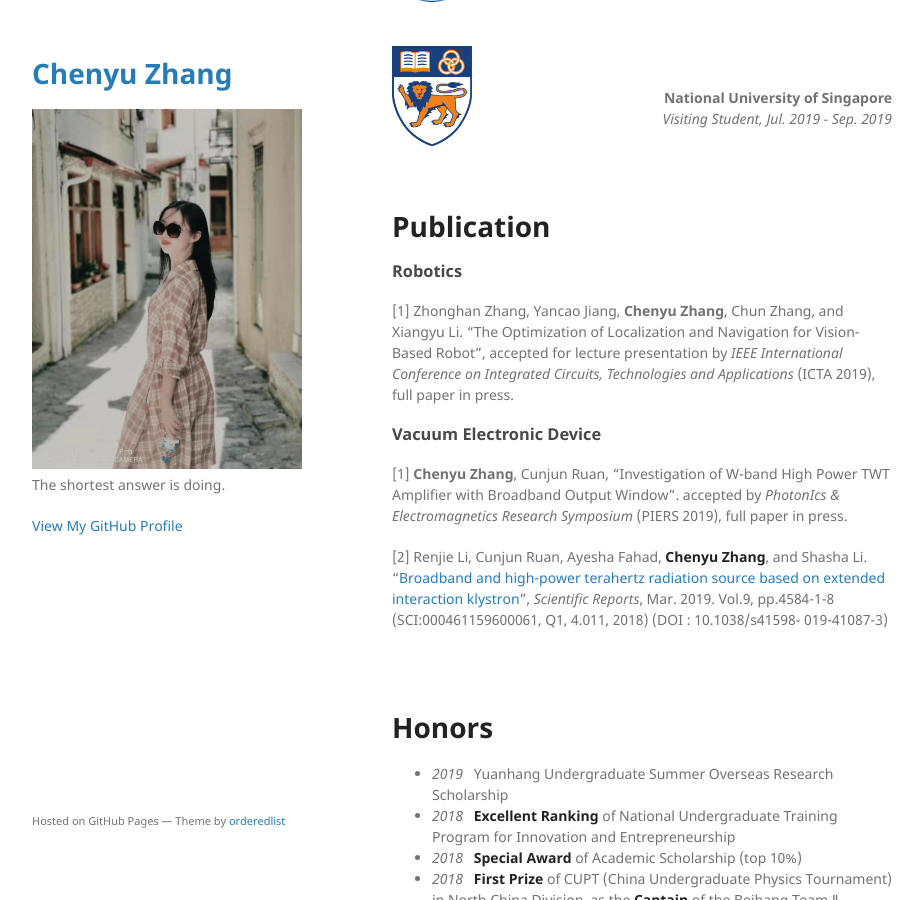
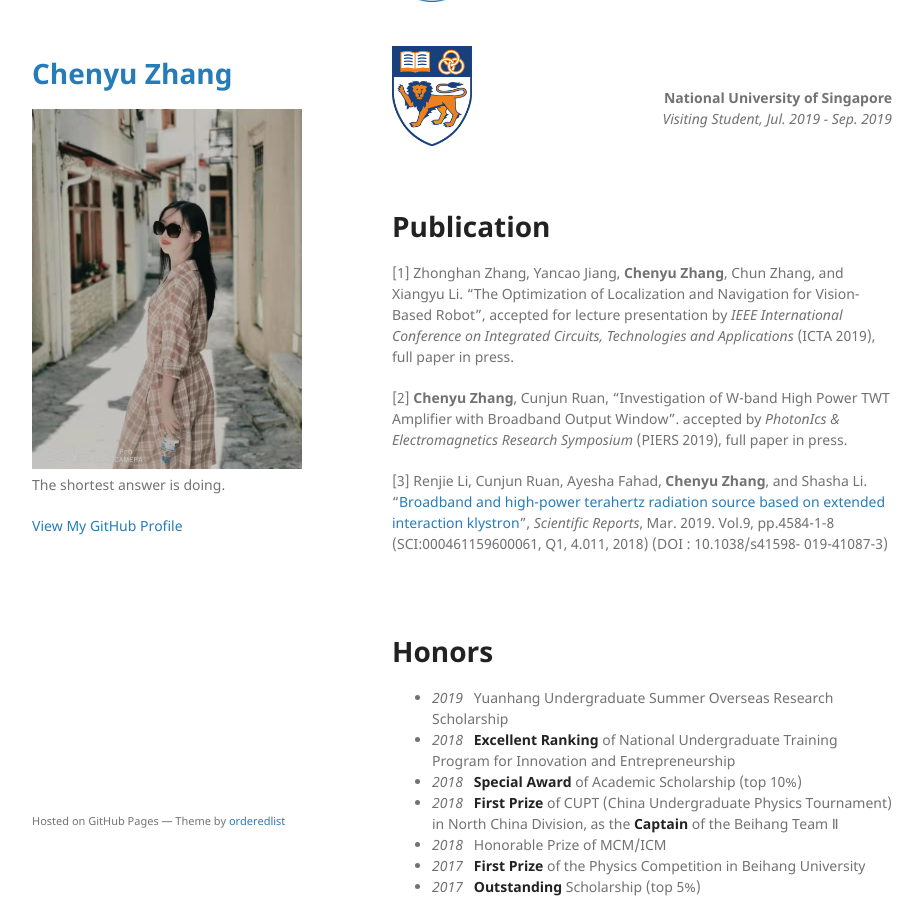
Before and after one commit to AngelicaZ/angelicaz.github.io, a Jekyll site: the page built from index.md, in a window 1280 px wide and 900 px high, scrolled down 745 px. Shown: the whole window, without its empty margins (178-1101 px from the left). Built offline with Jekyll 4.4.1, drawn with Linux system fonts in a browser that asks for light colours; our own code applies the rules of GitHub Pages for plain Markdown files.

Commit message:
Update1108.md

```diff
--- a/index.md
+++ b/index.md
@@ -40,13 +40,12 @@ Here is my [CV](./CV_Chenyu Zhang.pdf).
 <br>
 
 # Publication
-### Robotics
+
 [1] Zhonghan Zhang, Yancao Jiang, <b>Chenyu Zhang</b>, Chun Zhang, and Xiangyu Li. “The Optimization of Localization and Navigation for Vision-Based Robot”, accepted for lecture presentation by <i>IEEE International Conference on Integrated Circuits, Technologies and Applications</i> (ICTA 2019), full paper in press.
 
-### Vacuum Electronic Device
-[1] <b>Chenyu Zhang</b>, Cunjun Ruan, “Investigation of W-band High Power TWT Amplifier with Broadband Output Window”. accepted by <i>PhotonIcs & Electromagnetics Research Symposium</i> (PIERS 2019), full paper in press.
+[2] <b>Chenyu Zhang</b>, Cunjun Ruan, “Investigation of W-band High Power TWT Amplifier with Broadband Output Window”. accepted by <i>PhotonIcs & Electromagnetics Research Symposium</i> (PIERS 2019), full paper in press.
 
-[2] Renjie Li, Cunjun Ruan, Ayesha Fahad, **Chenyu Zhang**, and Shasha Li. “[Broadband and high-power terahertz radiation source based on extended interaction klystron](https://www.nature.com/articles/s41598-019-41087-3)”, *Scientific Reports*, Mar. 2019. Vol.9, pp.4584-1-8 (SCI:000461159600061, Q1, 4.011, 2018) (DOI : 10.1038/s41598- 019-41087-3)
+[3] Renjie Li, Cunjun Ruan, Ayesha Fahad, <b>Chenyu Zhang</b>, and Shasha Li. “[Broadband and high-power terahertz radiation source based on extended interaction klystron](https://www.nature.com/articles/s41598-019-41087-3)”, *Scientific Reports*, Mar. 2019. Vol.9, pp.4584-1-8 (SCI:000461159600061, Q1, 4.011, 2018) (DOI : 10.1038/s41598- 019-41087-3)
 
 <br>
 <br>
```
